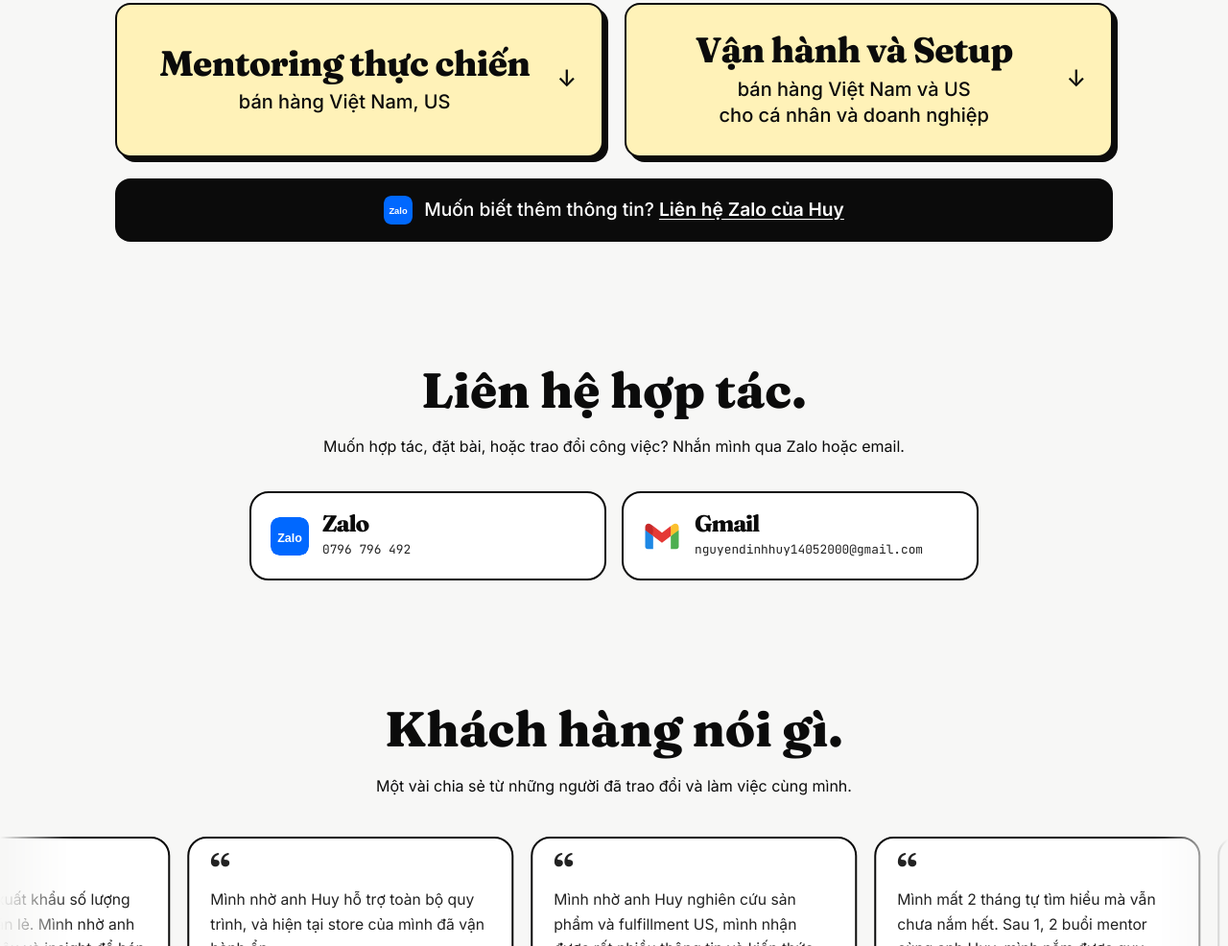
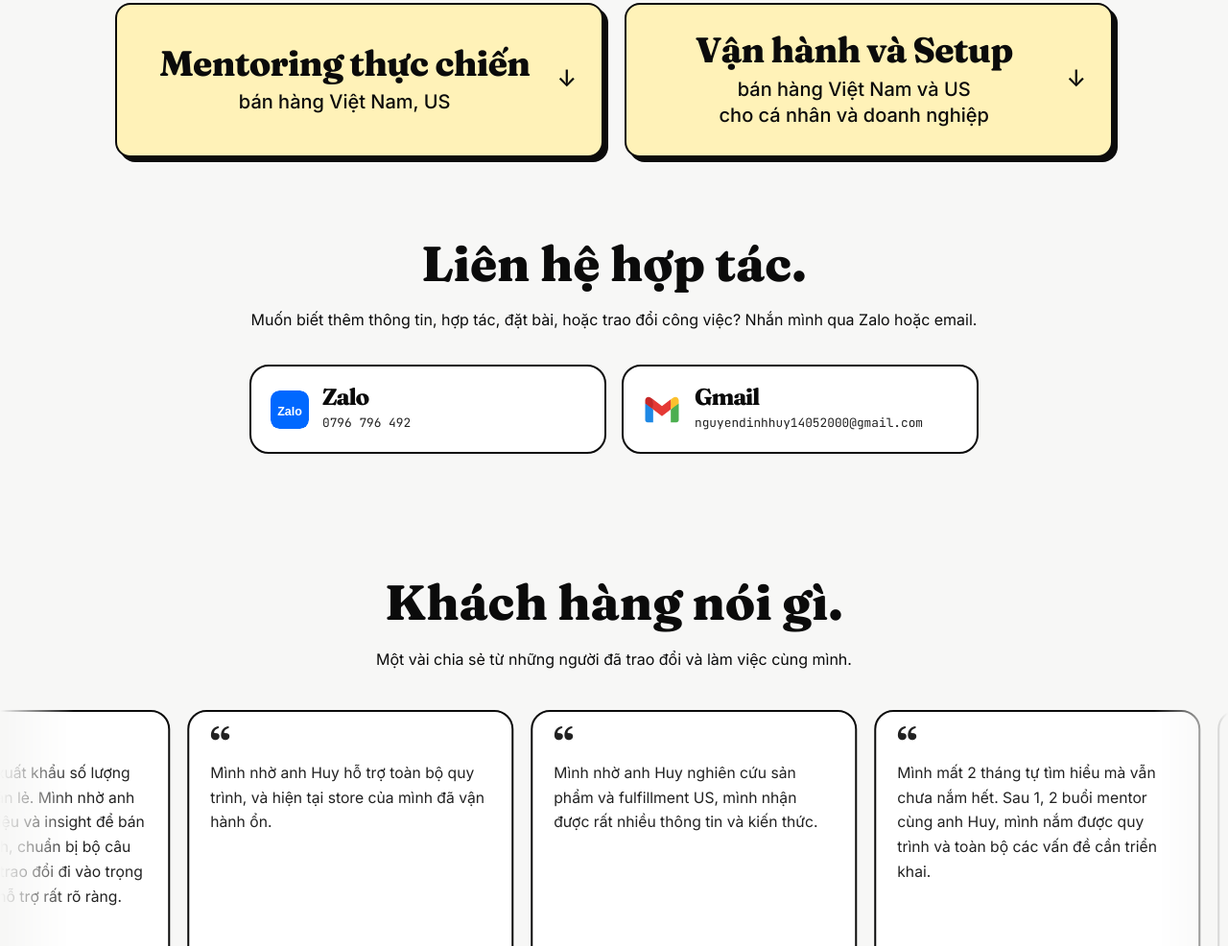
Before and after one commit to DinhHuy1405/huytim-landing, a plain HTML site: page index.html in a window 1280 px wide. Shown: the part 1500-2486 px from the top of the page at 96% size. Drawn offline with Linux system fonts and the light colour scheme.

Commit message:
Remove duplicate Zalo button, merge its message into contact section
Co-Authored-By: Claude Opus 5.5 <noreply@anthropic.com>

```diff
--- a/index.html
+++ b/index.html
@@ -372,9 +372,7 @@
   .dv2 .goi-toggle .lb b{display:block;font-family:Fraunces,serif;font-weight:800;font-size:clamp(1.7rem,3vw,2.3rem);letter-spacing:-.02em;line-height:1.15;margin-bottom:6px}
   .dv2 .goi-toggle .cv{font-size:1.5rem}
   .dv2 .goi-toggle[aria-expanded="true"]{background:#ffe978}
-  .dv-z{display:flex;align-items:center;justify-content:center;gap:12px;max-width:1040px;margin:22px auto 0;font-size:clamp(1.02rem,1.7vw,1.2rem);line-height:1.35;padding:18px 22px}
-  .dv-z img{flex:none;border-radius:8px}
-  .dv-z b{font-weight:600;white-space:nowrap;text-decoration:underline;text-underline-offset:3px}
+  section#hop-tac{padding-top:52px}
   #van-hanh[hidden]{display:none}
   #van-hanh{padding-top:44px}
 </style>
@@ -437,7 +435,6 @@
       <button type="button" class="btn goi-toggle" id="goiToggle" data-p="goiPanel" aria-expanded="false" aria-controls="goiPanel"><span class="lb"><b>Mentoring thực chiến</b> bán hàng Việt Nam, US</span><span class="cv" aria-hidden="true">&#8595;</span></button>
       <button type="button" class="btn goi-toggle" id="vhToggle" data-p="van-hanh" aria-expanded="false" aria-controls="van-hanh"><span class="lb"><b>Vận hành và Setup</b> bán hàng Việt Nam và US cho cá nhân và doanh nghiệp</span><span class="cv" aria-hidden="true">&#8595;</span></button>
     </div>
-    <a class="btn dv-z" href="https://zalo.me/0796796492" target="_blank" rel="noopener"><img src="img/zalo.svg" alt="" width="30" height="30"><span>Muốn biết thêm thông tin? <b>Liên hệ Zalo của Huy</b></span></a>
     <div id="goiPanel" hidden>
     <div class="alert" role="note"><b>Đây không phải khóa học.</b><span>Đây là mentor: theo sát toàn bộ quy trình, bài tập thực chiến, support, và meeting 1 kèm 1 hàng tuần.</span></div>
     <div class="consult three" style="text-align:left">
@@ -717,7 +714,7 @@
 <section class="block" id="hop-tac">
   <div class="wrap center">
     <h2 class="serif">Liên hệ hợp tác.</h2>
-    <p class="lead">Muốn hợp tác, đặt bài, hoặc trao đổi công việc? Nhắn mình qua Zalo hoặc email.</p>
+    <p class="lead">Muốn biết thêm thông tin, hợp tác, đặt bài, hoặc trao đổi công việc? Nhắn mình qua Zalo hoặc email.</p>
     <div class="chan two">
       <a class="card mini" href="https://zalo.me/0796796492" target="_blank" rel="noopener"><div class="cl"><img src="img/zalo.svg" alt="" width="40" height="40"><div><h3>Zalo</h3><p>0796 796 492</p></div></div></a>
       <a class="card mini" href="mailto:nguyendinhhuy14052000@gmail.com"><div class="cl"><img src="img/gmail.svg" alt="" width="40" height="40"><div><h3>Gmail</h3><p>nguyendinhhuy14052000@gmail.com</p></div></div></a>
```
